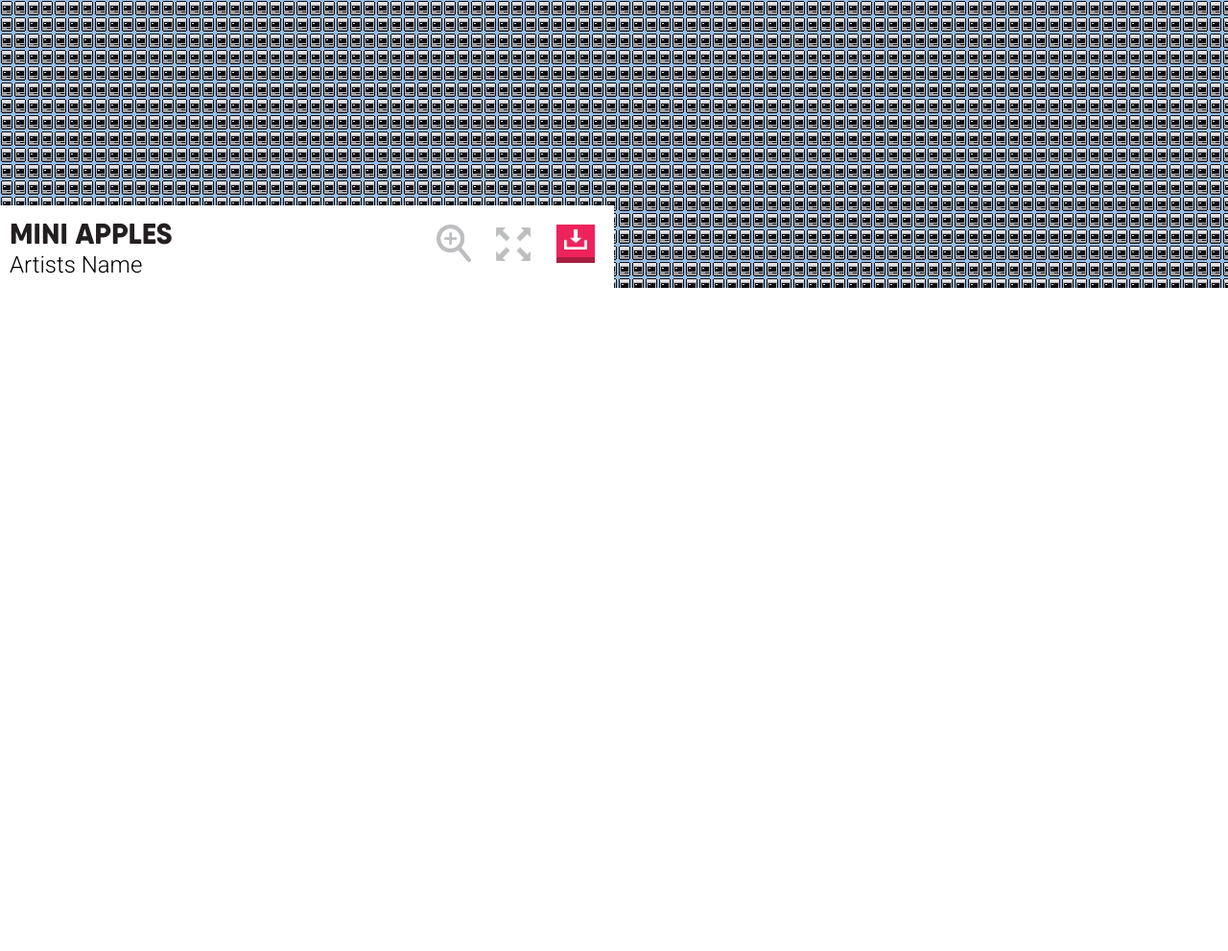
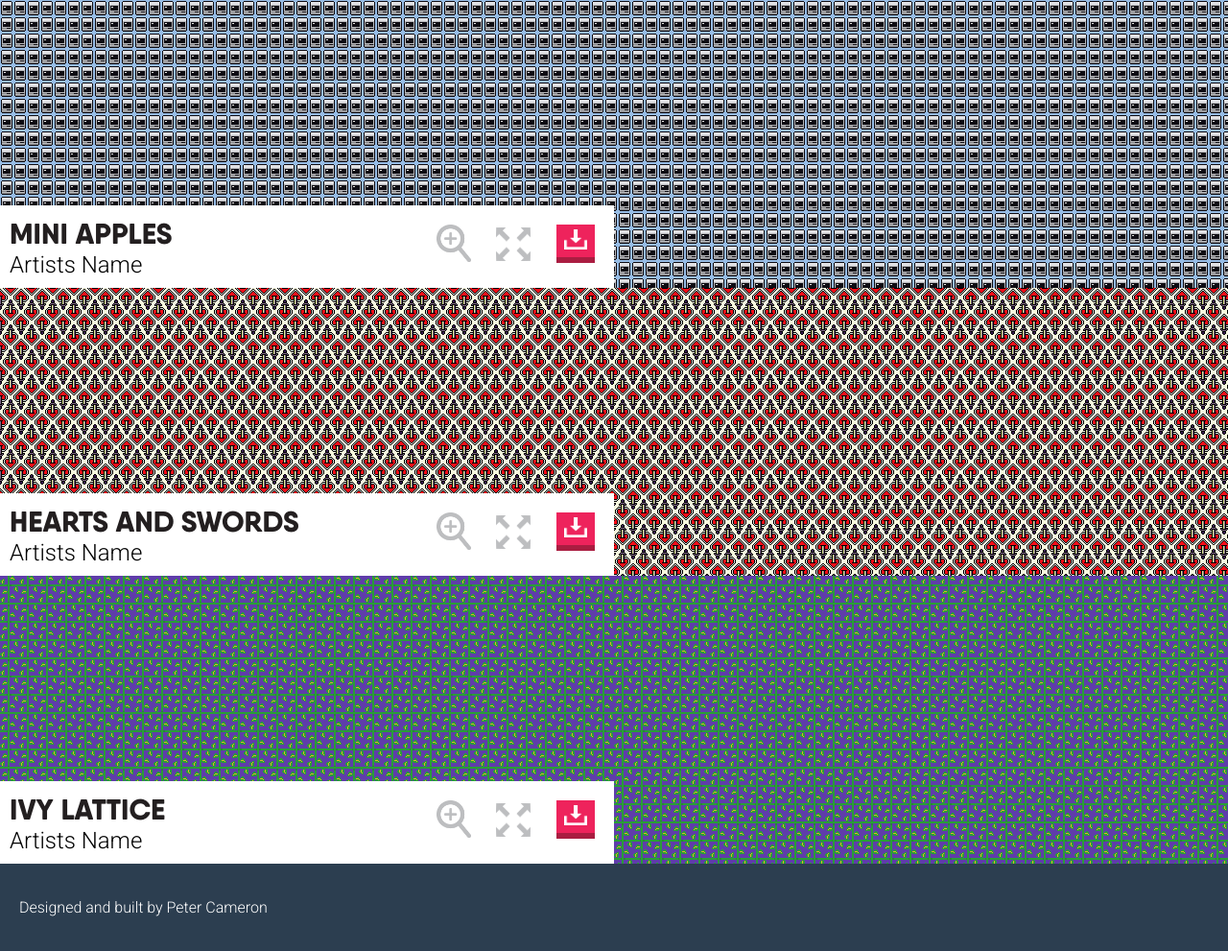
Before and after one commit to pcsandford/malpas, a website: page index.html in a window 1280 px wide. Shown: the part 1044-2035 px from the top of the page at 96% size. Before the commit the page ends 1344 px from the top, so only its background shows below. Drawn offline with Linux system fonts and the light colour scheme.

Commit message:
adding 2 new patterns and start of footer area

```diff
--- a/index.html
+++ b/index.html
@@ -56,7 +56,50 @@
           </div>
         </div>
       </div>
-    </section>
+    </section><!--pattern-one-->
+    <section class="pattern pattern-two">
+      <div class="area__info">
+        <div class="area__text">
+          <h3>Hearts and Swords</h3>
+          <p>Artists Name</p>
+        </div>
+        <div class="area__icons">
+          <div class="icon--zoom">
+
+          </div>
+          <div class="icon--expand">
+
+          </div>
+          <div class="button--download">
+            <img class="icon--download" src="build/images/download-icon.png" alt="Download icon">
+            <img class="icon--download-hover" src="build/images/download-icon-hover.png" alt="Download icon hover">
+          </div>
+        </div>
+      </div>
+    </section><!--pattern-two-->
+    <section class="pattern pattern-three">
+      <div class="area__info">
+        <div class="area__text">
+          <h3>Ivy Lattice</h3>
+          <p>Artists Name</p>
+        </div>
+        <div class="area__icons">
+          <div class="icon--zoom">
+
+          </div>
+          <div class="icon--expand">
+
+          </div>
+          <div class="button--download">
+            <img class="icon--download" src="build/images/download-icon.png" alt="Download icon">
+            <img class="icon--download-hover" src="build/images/download-icon-hover.png" alt="Download icon hover">
+          </div>
+        </div>
+      </div>
+    </section><!--pattern-three-->
+    <footer>
+      <p>Designed and built by Peter Cameron</p>
+    </footer>
   </div><!--.wrapper-->
 
 </body>
--- a/src/styles/style.scss
+++ b/src/styles/style.scss
@@ -305,3 +305,19 @@ body {
 .pattern-one {
   background-image:url(images/computer.png);
 }
+
+.pattern-two {
+  background-image:url(images/hs.png);
+}
+
+.pattern-three {
+  background-image:url(images/ivy.png);
+}
+
+footer {
+  font-family:'Roboto';
+  font-weight:300;
+  color:$white;
+  padding:20px;
+  background-color: $footer;
+}
```
Also changed, not shown: build/images/facebook.png (added), build/images/hs.png (added), build/images/instagram.png (added), build/images/ivy.png (added), build/images/twitter.png (added), build/style.min.css, images/facebook.png (added), images/hs.png (added), images/instagram.png (added), images/ivy.png (added), images/twitter.png (added).
